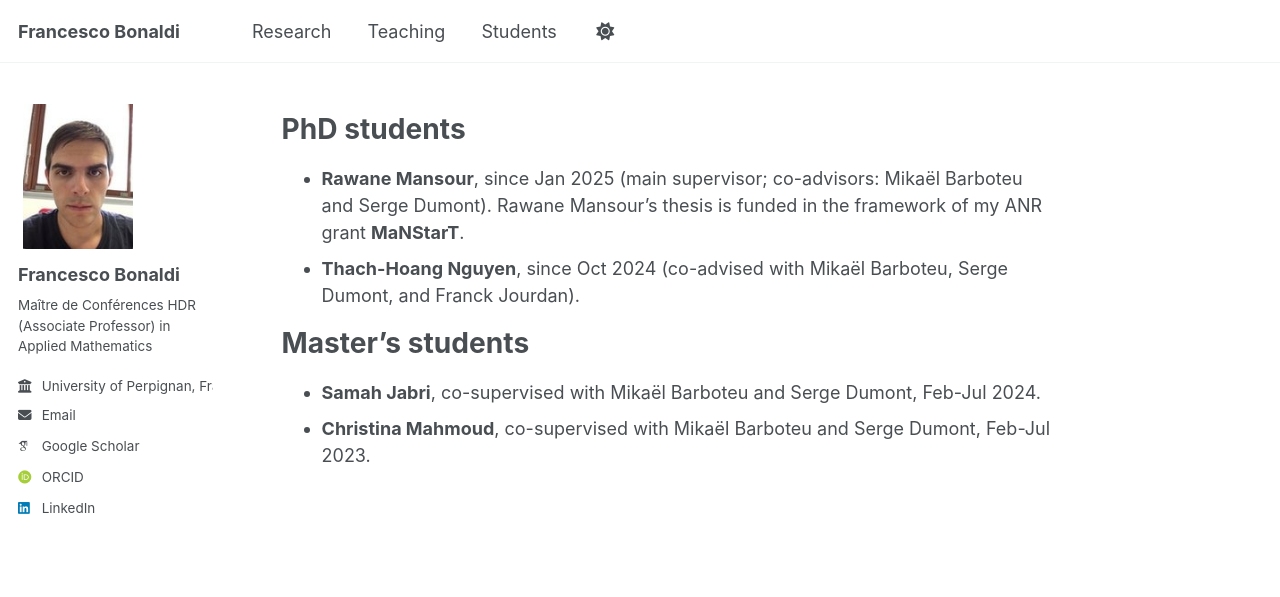
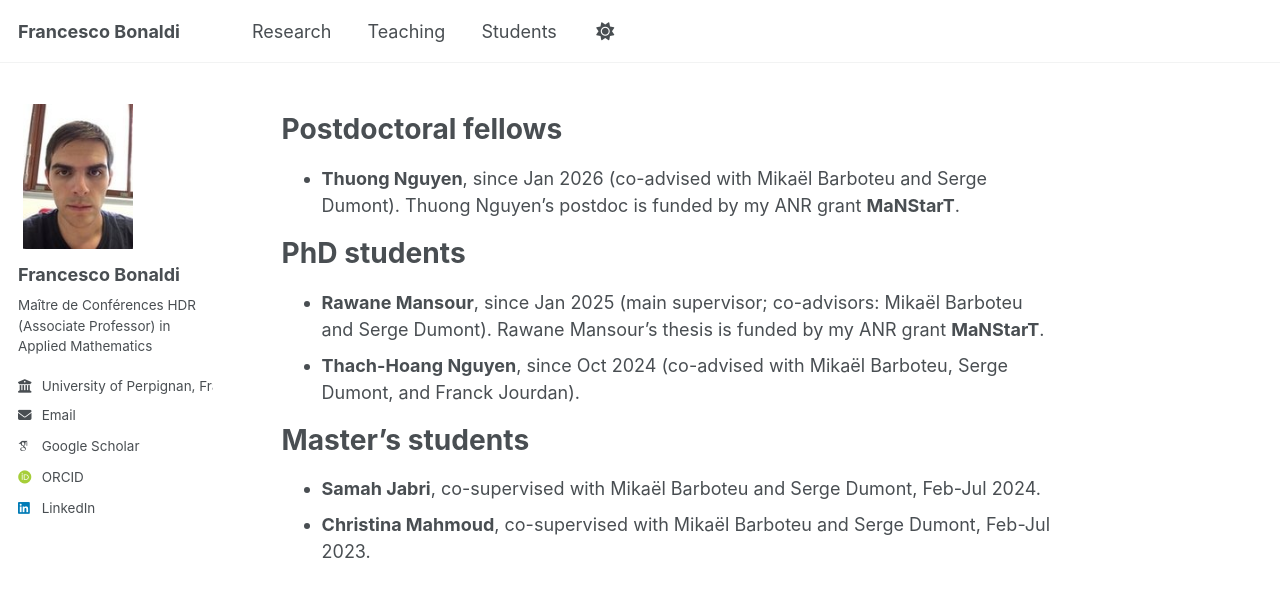
Before and after one commit to fbonaldi/fbonaldi.github.io, a Jekyll site: the page built from _pages/students.md, in a window 1280 px wide. Shown: the top 597 px of the page. Built offline with Jekyll 4.4.1, drawn with Linux system fonts in a browser that asks for light colours; some web fonts are replaced; a script bundle is joined from its source files by our own code; library files that are not in the unit come from our copies.

Commit message:
Update students.md

```diff
--- a/_pages/students.md
+++ b/_pages/students.md
@@ -5,9 +5,13 @@ author_profile: true
 redirect_from:
 ---
 
+Postdoctoral fellows
+===
+* **Thuong Nguyen**, since Jan 2026 (co-advised with Mikaël Barboteu and Serge Dumont). Thuong Nguyen's postdoc is funded by my ANR grant **MaNStarT**.
+
 PhD students
 ===
-* **Rawane Mansour**, since Jan 2025 (main supervisor; co-advisors: Mikaël Barboteu and Serge Dumont). Rawane Mansour's thesis is funded in the framework of
+* **Rawane Mansour**, since Jan 2025 (main supervisor; co-advisors: Mikaël Barboteu and Serge Dumont). Rawane Mansour's thesis is funded by
   my ANR grant **MaNStarT**.
 * **Thach-Hoang Nguyen**, since Oct 2024 (co-advised with Mikaël Barboteu, Serge Dumont, and Franck Jourdan).
 
```
